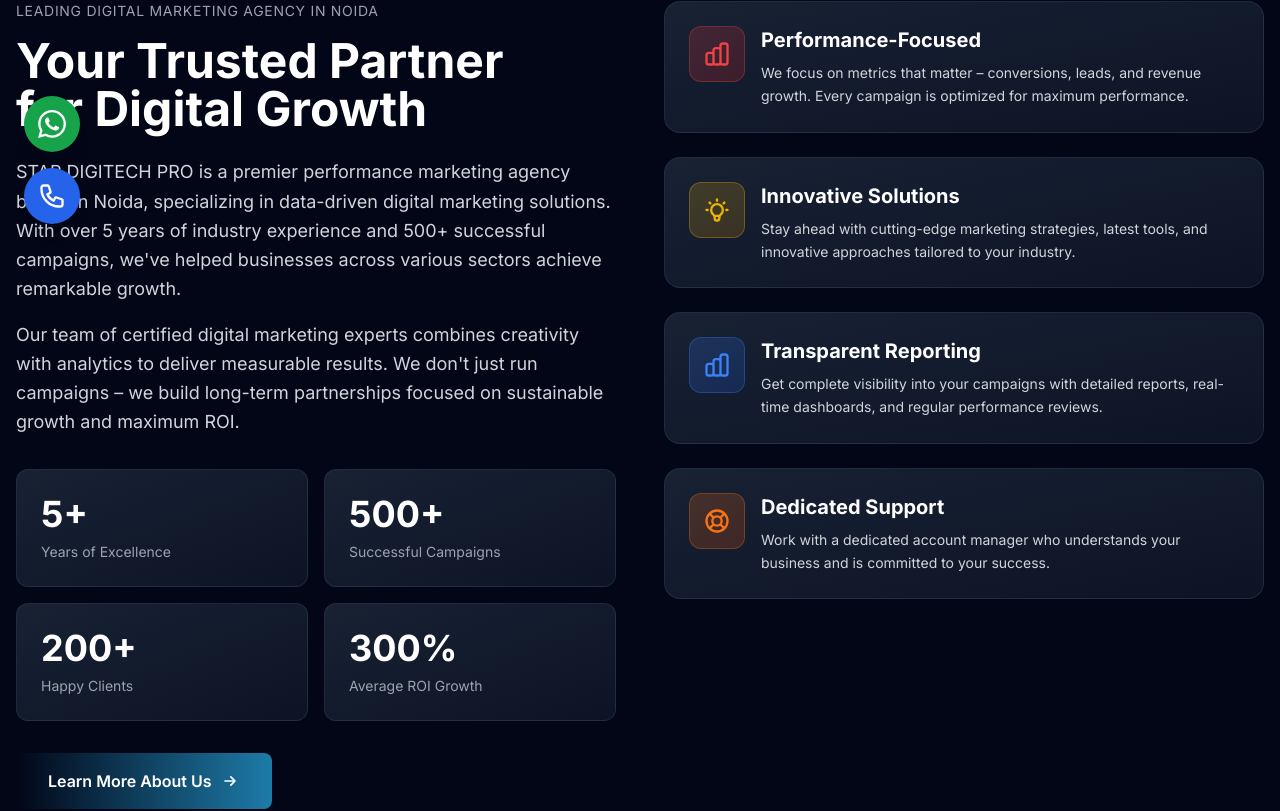
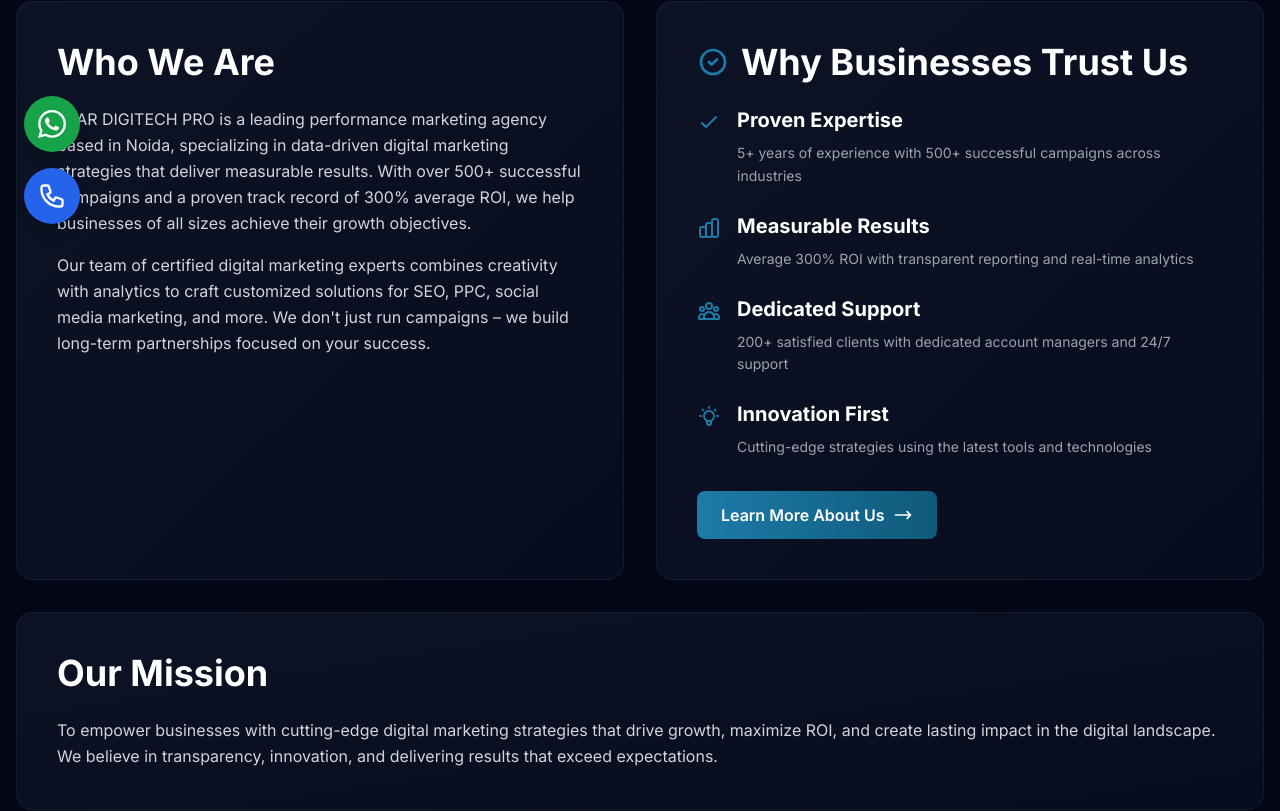
Before and after one commit to anshmydigitalcrown-ui/stardigitechpro, a Next.js app: page /about in a window 1280 px wide. Shown: the part 552-1363 px from the top of the page. Built offline with nearby package versions, Linux system fonts and the light colour scheme.

Commit message:
Add Who We Are, Our Mission and Why Businesses Trust Us sections to about page

```diff
--- a/app/about/page.tsx
+++ b/app/about/page.tsx
@@ -82,6 +82,106 @@ export default function ServicePage() {
             <p className="text-xl md:text-2xl text-gray-300">
               Your Trusted Partner for Digital Growth
             </p>
+          </div>
+
+          {/* Who We Are, Our Mission & Why Businesses Trust Us Section */}
+          <div className="grid grid-cols-1 lg:grid-cols-2 gap-8 mb-16">
+            {/* Who We Are */}
+            <div className="bg-gradient-to-br from-slate-800/40 to-slate-900/40 backdrop-blur-sm p-8 md:p-10 rounded-2xl border border-slate-700/30">
+              <h2 className="text-3xl md:text-4xl font-bold text-white mb-6">Who We Are</h2>
+              <div className="space-y-4">
+                <p className="text-gray-300 text-base leading-relaxed">
+                  STAR DIGITECH PRO is a leading performance marketing agency based in Noida, specializing in data-driven digital marketing strategies that deliver measurable results. With over 500+ successful campaigns and a proven track record of 300% average ROI, we help businesses of all sizes achieve their growth objectives.
+                </p>
+                <p className="text-gray-300 text-base leading-relaxed">
+                  Our team of certified digital marketing experts combines creativity with analytics to craft customized solutions for SEO, PPC, social media marketing, and more. We don't just run campaigns – we build long-term partnerships focused on your success.
+                </p>
+              </div>
+            </div>
+
+            {/* Why Businesses Trust Us */}
+            <div className="bg-gradient-to-br from-slate-800/40 to-slate-900/40 backdrop-blur-sm p-8 md:p-10 rounded-2xl border border-slate-700/30">
+              <h2 className="text-3xl md:text-4xl font-bold text-white mb-6 flex items-center gap-3">
+                <svg className="w-8 h-8 text-[#1d7ba8]" fill="none" stroke="currentColor" viewBox="0 0 24 24">
+                  <path strokeLinecap="round" strokeLinejoin="round" strokeWidth={2} d="M9 12l2 2 4-4m6 2a9 9 0 11-18 0 9 9 0 0118 0z" />
+                </svg>
+                Why Businesses Trust Us
+              </h2>
+              <div className="space-y-6">
+                {/* Proven Expertise */}
+                <div className="flex items-start gap-4">
+                  <svg className="w-6 h-6 text-[#1d7ba8] flex-shrink-0 mt-1" fill="none" stroke="currentColor" viewBox="0 0 24 24">
+                    <path strokeLinecap="round" strokeLinejoin="round" strokeWidth={2} d="M5 13l4 4L19 7" />
+                  </svg>
+                  <div>
+                    <h3 className="text-xl font-bold text-white mb-2">Proven Expertise</h3>
+                    <p className="text-gray-400 text-sm leading-relaxed">
+                      5+ years of experience with 500+ successful campaigns across industries
+                    </p>
+                  </div>
+                </div>
+
+                {/* Measurable Results */}
+                <div className="flex items-start gap-4">
+                  <svg className="w-6 h-6 text-[#1d7ba8] flex-shrink-0 mt-1" fill="none" stroke="currentColor" viewBox="0 0 24 24">
+                    <path strokeLinecap="round" strokeLinejoin="round" strokeWidth={2} d="M9 19v-6a2 2 0 00-2-2H5a2 2 0 00-2 2v6a2 2 0 002 2h2a2 2 0 002-2zm0 0V9a2 2 0 012-2h2a2 2 0 012 2v10m-6 0a2 2 0 002 2h2a2 2 0 002-2m0 0V5a2 2 0 012-2h2a2 2 0 012 2v14a2 2 0 01-2 2h-2a2 2 0 01-2-2z" />
+                  </svg>
+                  <div>
+                    <h3 className="text-xl font-bold text-white mb-2">Measurable Results</h3>
+                    <p className="text-gray-400 text-sm leading-relaxed">
+                      Average 300% ROI with transparent reporting and real-time analytics
+                    </p>
+                  </div>
+                </div>
+
+                {/* Dedicated Support */}
+                <div className="flex items-start gap-4">
+                  <svg className="w-6 h-6 text-[#1d7ba8] flex-shrink-0 mt-1" fill="none" stroke="currentColor" viewBox="0 0 24 24">
+                    <path strokeLinecap="round" strokeLinejoin="round" strokeWidth={2} d="M17 20h5v-2a3 3 0 00-5.356-1.857M17 20H7m10 0v-2c0-.656-.126-1.283-.356-1.857M7 20H2v-2a3 3 0 015.356-1.857M7 20v-2c0-.656.126-1.283.356-1.857m0 0a5.002 5.002 0 019.288 0M15 7a3 3 0 11-6 0 3 3 0 016 0zm6 3a2 2 0 11-4 0 2 2 0 014 0zM7 10a2 2 0 11-4 0 2 2 0 014 0z" />
+                  </svg>
+                  <div>
+                    <h3 className="text-xl font-bold text-white mb-2">Dedicated Support</h3>
+                    <p className="text-gray-400 text-sm leading-relaxed">
+                      200+ satisfied clients with dedicated account managers and 24/7 support
+                    </p>
+                  </div>
+                </div>
+
+                {/* Innovation First */}
+                <div className="flex items-start gap-4">
+                  <svg className="w-6 h-6 text-[#1d7ba8] flex-shrink-0 mt-1" fill="none" stroke="currentColor" viewBox="0 0 24 24">
+                    <path strokeLinecap="round" strokeLinejoin="round" strokeWidth={2} d="M9.663 17h4.673M12 3v1m6.364 1.636l-.707.707M21 12h-1M4 12H3m3.343-5.657l-.707-.707m2.828 9.9a5 5 0 117.072 0l-.548.547A3.374 3.374 0 0014 18.469V19a2 2 0 11-4 0v-.531c0-.895-.356-1.754-.988-2.386l-.548-.547z" />
+                  </svg>
+                  <div>
+                    <h3 className="text-xl font-bold text-white mb-2">Innovation First</h3>
+                    <p className="text-gray-400 text-sm leading-relaxed">
+                      Cutting-edge strategies using the latest tools and technologies
+                    </p>
+                  </div>
+                </div>
+              </div>
+
+              {/* CTA Button */}
+              <div className="mt-8">
+                <Link
+                  href="/contact"
+                  className="inline-flex items-center gap-2 bg-gradient-to-r from-[#1d7ba8] to-[#0f5a7a] text-white font-semibold px-6 py-3 rounded-lg hover:shadow-xl hover:shadow-[#1d7ba8]/30 transition-all duration-300 hover:scale-105"
+                >
+                  Learn More About Us
+                  <svg className="w-5 h-5" fill="none" stroke="currentColor" viewBox="0 0 24 24">
+                    <path strokeLinecap="round" strokeLinejoin="round" strokeWidth={2} d="M17 8l4 4m0 0l-4 4m4-4H3" />
+                  </svg>
+                </Link>
+              </div>
+            </div>
+
+            {/* Our Mission - Full Width Below */}
+            <div className="lg:col-span-2 bg-gradient-to-br from-slate-800/40 to-slate-900/40 backdrop-blur-sm p-8 md:p-10 rounded-2xl border border-slate-700/30">
+              <h2 className="text-3xl md:text-4xl font-bold text-white mb-6">Our Mission</h2>
+              <p className="text-gray-300 text-base leading-relaxed">
+                To empower businesses with cutting-edge digital marketing strategies that drive growth, maximize ROI, and create lasting impact in the digital landscape. We believe in transparency, innovation, and delivering results that exceed expectations.
+              </p>
+            </div>
           </div>
 
           <div className="flex flex-col lg:flex-row items-start gap-12">
```
